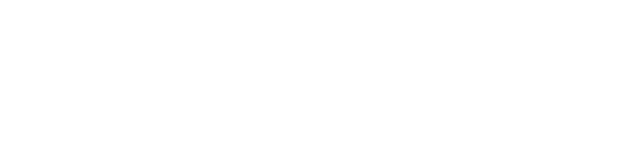
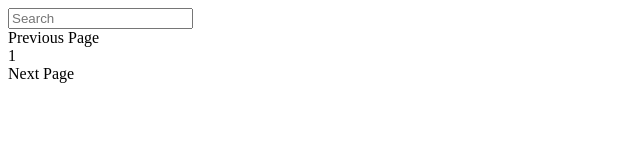
Before and after one commit to Snaida22/MovieApp, a plain HTML site: page index.html in a window 1280 px wide. Shown: the whole page, without its empty margins (0-640 px from the left). Drawn offline with Linux system fonts and the light colour scheme.

Commit message:
add content to html file

```diff
--- a/index.html
+++ b/index.html
@@ -4,9 +4,25 @@
     <meta charset="UTF-8">
     <meta http-equiv="X-UA-Compatible" content="IE=edge">
     <meta name="viewport" content="width=device-width, initial-scale=1.0">
-    <title>Document</title>
+    <title>Movie App</title>
 </head>
 <body>
 
+    <header>
+        <form  id="form">
+            <input type="text" placeholder="Search" id="search" class="search">
+        </form>
+    </header>
+    <div id="tags"></div>
+    <div id="myNav" class="overlay">
+
+    <main id="main"></main>
+    <div class="pagination">
+        <div class="page" id="prev">Previous Page</div>
+        <div class="current" id="current">1</div>
+        <div class="page" id="next">Next Page</div>
+
+    </div>
+
 </body>
 </html>
```
